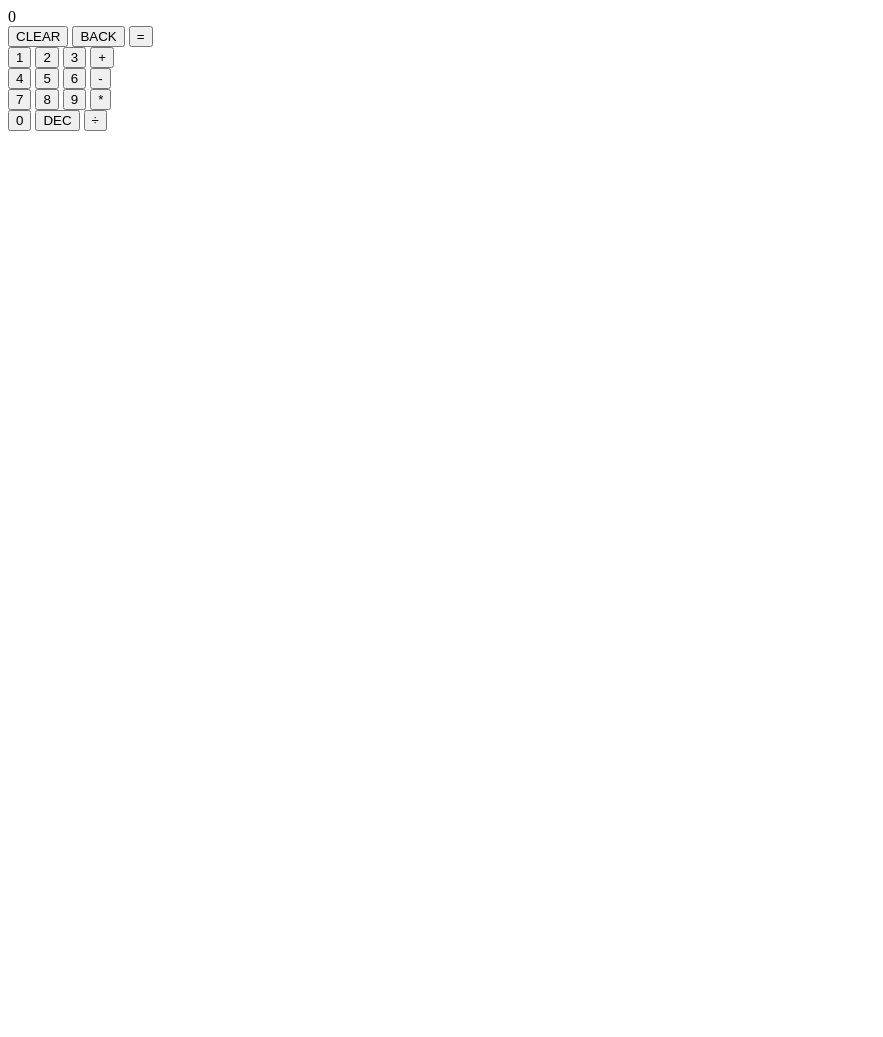
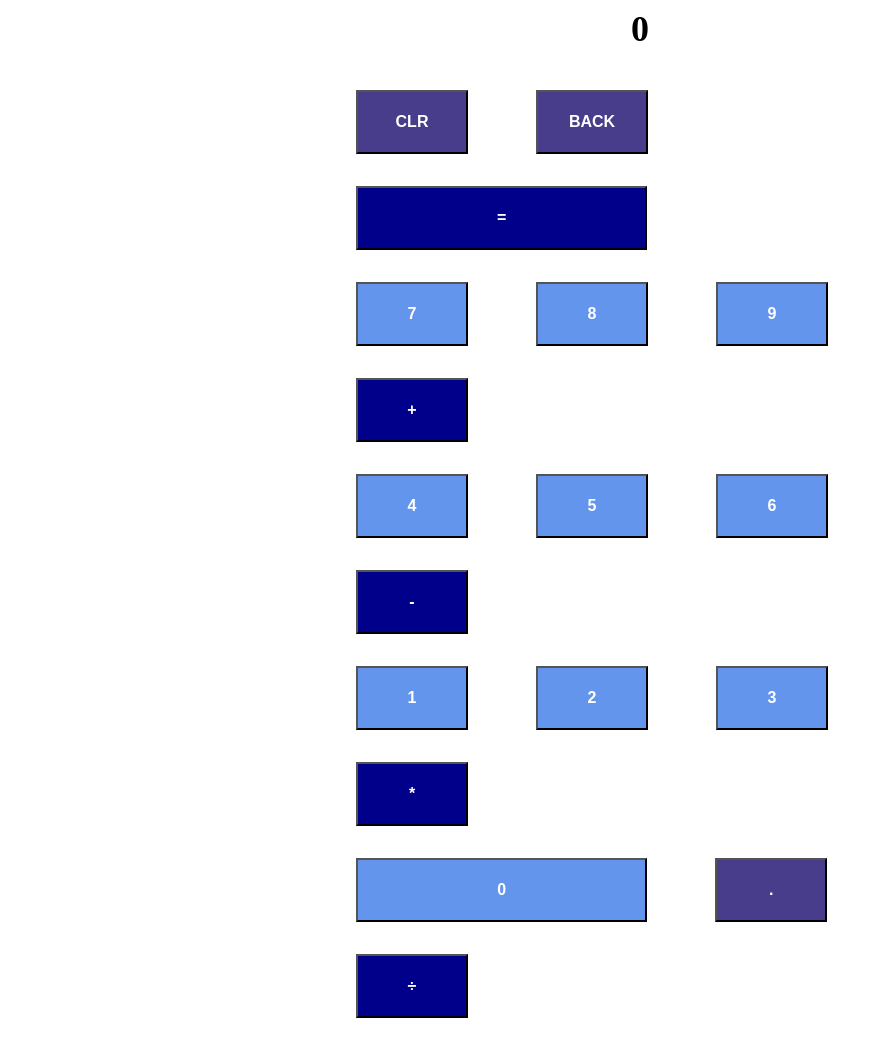
Before and after one commit to andrewyoder/js-calculator, a plain HTML site: page index.html in a window 1280 px wide. Shown: the whole page, without its empty margins (0-883 px from the left). Before the commit the page ends 800 px from the top, so only its background shows below. Drawn offline with Linux system fonts and the light colour scheme.

Commit message:
Add some style, and minor bug fixes

```diff
--- a/calculator.js
+++ b/calculator.js
@@ -1,14 +1,13 @@
 
-function add(x, y=0) {
+function add(x, y) {
     return x + y;
 }
 
-function subtract(x, y=0) {
+function subtract(x, y) {
     return x - y;
 }
 
 function multiply(x, y) {
-    console.log(`${x} * ${y}`);
     return x * y;
 }
 
@@ -20,7 +19,7 @@ function divide(x, y) {
 }
 
 function operate(x, operator, y) {
-    // console.log(`${x} ${operator} ${y}`);
+    console.log(`${x} ${operator} ${y}`);
     switch(operator) {
         case '+':
             return add(+x, +y);
--- a/display.js
+++ b/display.js
@@ -30,6 +30,7 @@ function display(button) {
         displayScreen = (displayScreen.length > 0) ? displayScreen : '0';
         return;
     } else if (button === 'clear') {
+        lastOperation.textContent = ' ';
         displayScreen = '0';
         return;
     } else if (displayScreen === '0') {
@@ -60,9 +61,10 @@ function calculateInput() {
     // clean up decimal places
     finalResult = finalResult.toString();
     if (finalResult.indexOf('.') !== -1) {
-        finalResult = finalResult.substr(finalResult.indexOf('.'), 6);
+        finalResult = finalResult.substring(0, finalResult.indexOf('.')) + finalResult.substr(finalResult.indexOf('.'), 6);
         finalResult = (finalResult.indexOf('.') === 0) ? '0' + finalResult : finalResult;
     }
+    // console.log(finalResult);
     return finalResult;
 }
 
--- a/index.html
+++ b/index.html
@@ -8,34 +8,34 @@
 <body>
     <div class='container'>
         <div id='result'>0</div>
-        <div id='lastOperation'></div>
+        <div id='lastOperation'> </div>
         <div class='numPadRow'>
-            <button id='clear'>CLEAR</button>
-            <button id='back'>BACK</button>
-            <button id='equals'>=</button>
+            <button class='ctrlBtn' id='clear'>CLR</button>
+            <button class='ctrlBtn' id='back'>BACK</button>
+            <button class='opBtn' id='equals'>=</button>
         </div>
         <div class='numPadRow'>
-            <button id='one'>1</button>
-            <button id='two'>2</button>
-            <button id='three'>3</button>
-            <button id='plus'>+</button>
+            <button class='numBtn' id='seven'>7</button>
+            <button class='numBtn' id='eight'>8</button>
+            <button class='numBtn' id='nine'>9</button>
+            <button class='opBtn' id='plus'>+</button>
         </div>
         <div class='numPadRow'>
-            <button id='four'>4</button>
-            <button id='five'>5</button>
-            <button id='six'>6</button>
-            <button id='minus'>-</button>
+            <button class='numBtn' id='four'>4</button>
+            <button class='numBtn' id='five'>5</button>
+            <button class='numBtn' id='six'>6</button>
+            <button class='opBtn' id='minus'>-</button>
         </div>
         <div class='numPadRow'>
-            <button id='seven'>7</button>
-            <button id='eight'>8</button>
-            <button id='nine'>9</button>
-            <button id='multiply'>*</button>
+            <button class='numBtn' id='one'>1</button>
+            <button class='numBtn' id='two'>2</button>
+            <button class='numBtn' id='three'>3</button>
+            <button class='opBtn' id='multiply'>*</button>
         </div>
         <div class='numPadRow'>
-            <button id='zero'>0</button>
-            <button id='decimal'>DEC</button>
-            <button id='divide'>÷</button>
+            <button class='numBtn' id='zero'>0</button>
+            <button class='ctrlBtn' id='decimal'>.</button>
+            <button class='opBtn' id='divide'>÷</button>
         </div>
     </div>
     <script src='display.js'></script>
--- a/styles.css
+++ b/styles.css
@@ -0,0 +1,50 @@
+.container {
+    width: 50%;
+    height: 80%;
+    margin: auto;
+    justify-items: center;
+    justify-content: center;
+}
+
+#result {
+    height: 10%;
+    justify-items: left;
+    text-align: center;
+    font-size: 36px;
+    font-weight: bold;
+}
+
+#lastOperation {
+    text-align: right;
+    font-size: 20px;
+    margin: 24px 0;
+}
+
+button {
+    height: 4rem;
+    width: 7rem;
+    margin: 1em 2em;
+    font-weight: bold;
+    font-size: 16px;
+}
+
+#zero,
+#equals {
+    width: 18.2rem;
+}
+
+.numBtn {
+    background-color: cornflowerblue;
+    color: white;
+}
+
+.opBtn {
+    background-color: darkblue;
+    color: white;
+    justify-self: right;
+}
+
+.ctrlBtn {
+    background-color: darkslateblue;
+    color: white;
+}
```
